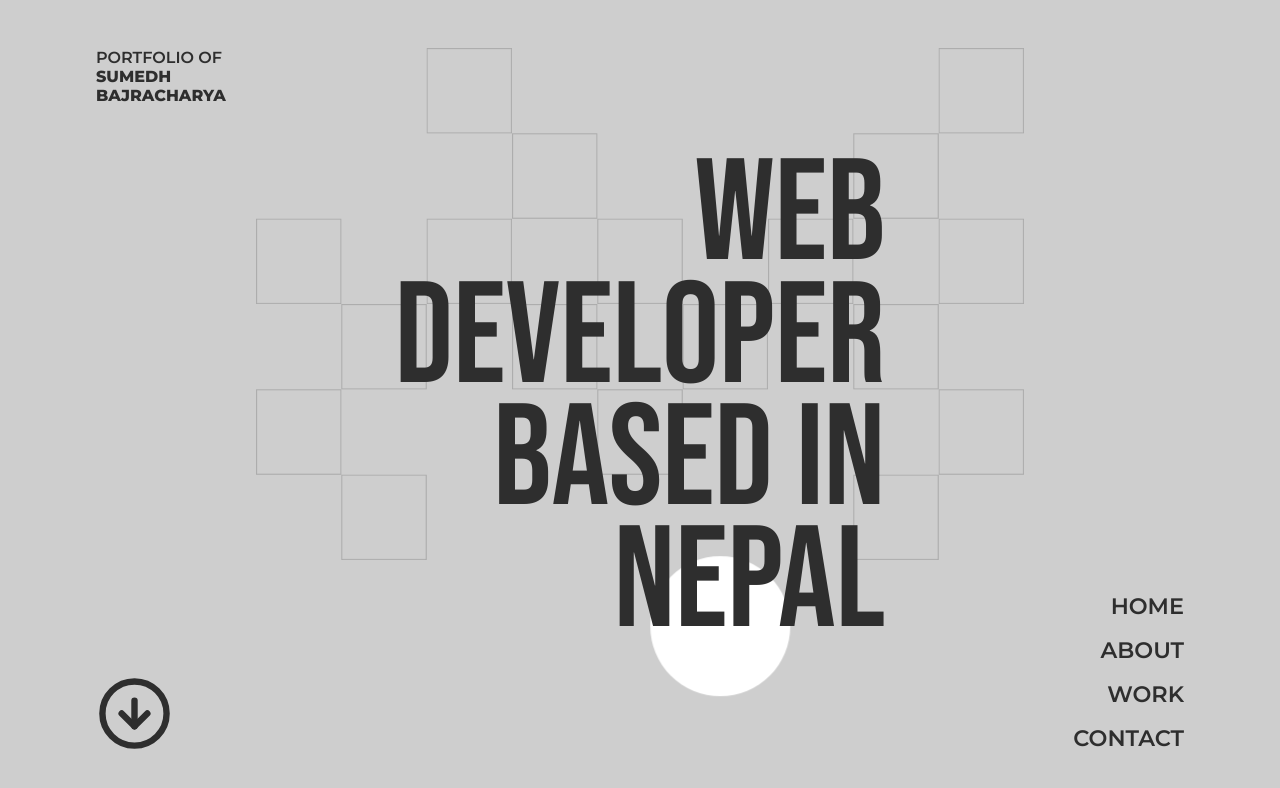
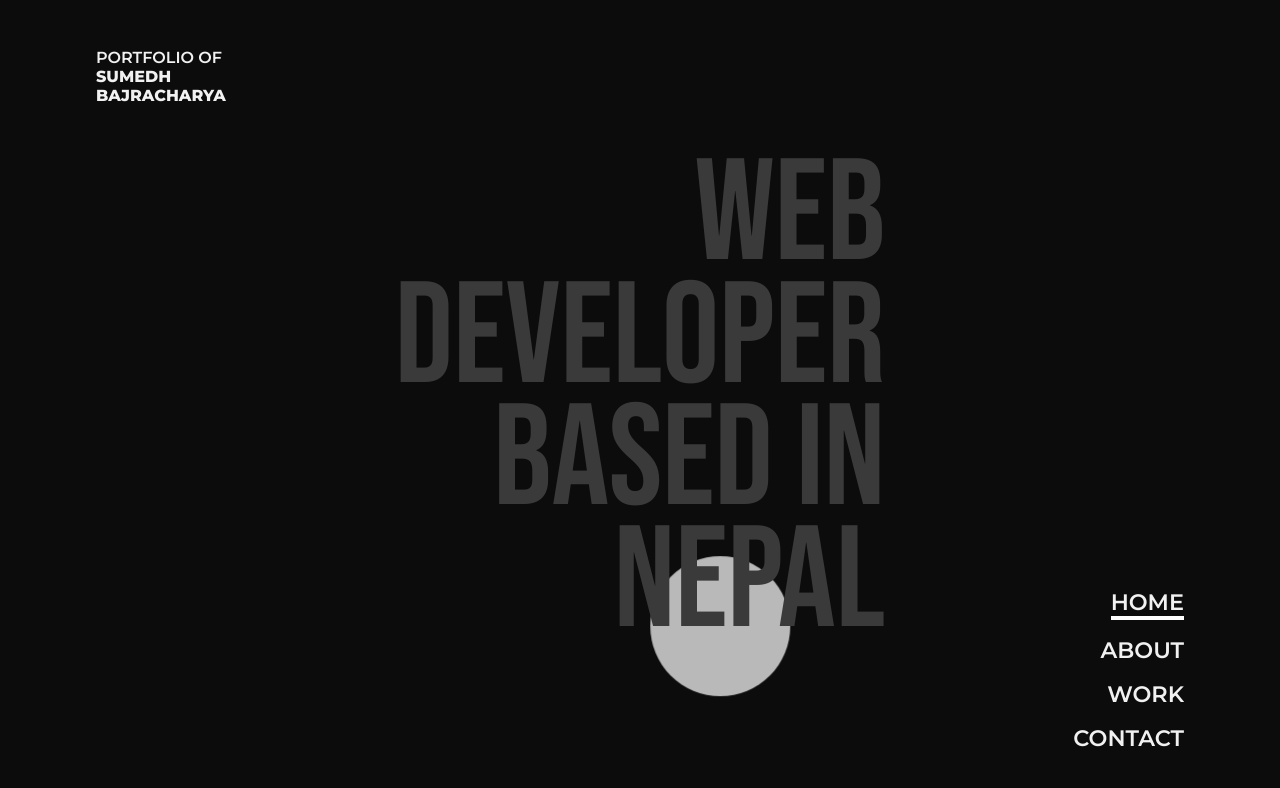
Before and after one commit to sumeddhh/sumedh-portfolio, a React (Create React App) app: page / in a window 1280 px wide. Shown: the top 788 px of the page. Built offline with nearby package versions, Linux system fonts and the light colour scheme.

Commit message:
Website skeleton

```diff
--- a/src/App.js
+++ b/src/App.js
@@ -3,8 +3,10 @@ import { ArrowDownCircle } from 'react-feather';
 import BG_GRID from './assets/BG_GRID.png'
 import CustomCursor from 'custom-cursor-react';
 import 'custom-cursor-react/dist/index.css';
+import { useState } from 'react';
 
 const App = () => {
+  const [activeTab, setActiveTab] = useState(1);
   return (
     <main>
       <section className="home flex relative">
@@ -16,23 +18,63 @@ const App = () => {
             <div className="fw-600">PORTFOLIO OF</div>
             <div className="fw-800">SUMEDH<br /> BAJRACHARYA</div>
           </div>
-          <ArrowDownCircle size={77} className="pointer" />
+          {/* <ArrowDownCircle size={77} className="pointer" /> */}
         </div>
         <div className="container flex-centered full-height full-width relative">
           <div className="bg-el-home"></div>
+          {
+            activeTab === 1 ?
               <div className="headline">
                 WEB<br />
                 DEVELOPER<br />
                 BASED IN<br />
                 NEPAL
               </div>
+              :
+              activeTab === 2 ?
+                <div className="headline">
+                  I AM <br />
+                  FROM<br />
+                  BHAKTAPUR
+                </div>
+                :
+                activeTab === 3 ?
+                  <div className="headline">
+                    I CURRENTLY <br />
+                    WORK AT<br />
+                    GRITFEAT SOLUTIONS
+                  </div>
+                  :
+                  activeTab === 4 ?
+                    <div className="headline socials">
+                      I'M REACHABLE<br />
+                      AT<br />
+                      <span className="fb pointer">
+                        <a href="https://www.facebook.com/sumeddhh/">FACEBOOK</a></span><br />
+                      <span className="li pointer">
+                        <a href="https://www.linkedin.com/in/sumedh-bajracharya-1193361b6">LINKEDIN</a></span><br />
+                    </div> :
+                    ''
+          }
         </div>
         <div className="nav flex column items-end justify-end"
           style={{ fontSize: '1.4rem', width: '20%' }}>
-          <div className="nav-item secondary-text fw-600 pt-md pointer">HOME</div>
-          <div className="nav-item secondary-text fw-600 pt-md pointer">ABOUT</div>
-          <div className="nav-item secondary-text fw-600 pt-md pointer">WORK</div>
-          <div className="nav-item secondary-text fw-600 pt-md pointer">CONTACT</div>
+          <div className={activeTab === 1 ? 'active nav-item secondary-text fw-600 pt-md pointer' : 'nav-item secondary-text fw-600 pt-md pointer'}
+            onClick={() => {
+              setActiveTab(1)
+            }}>HOME</div>
+          <div className={activeTab === 2 ? 'active nav-item secondary-text fw-600 pt-md pointer' : 'nav-item secondary-text fw-600 pt-md pointer'}
+            onClick={() => {
+              setActiveTab(2)
+            }}>ABOUT</div>
+          <div className={activeTab === 3 ? 'active nav-item secondary-text fw-600 pt-md pointer' : 'nav-item secondary-text fw-600 pt-md pointer'}
+            onClick={() => {
+              setActiveTab(3)
+            }}>WORK</div>
+          <div className={activeTab === 4 ? 'active nav-item secondary-text fw-600 pt-md pointer' : 'nav-item secondary-text fw-600 pt-md pointer'}
+            onClick={() => {
+              setActiveTab(4)
+            }}>CONTACT</div>
         </div>
       </section>
       <CustomCursor
@@ -46,7 +88,7 @@ const App = () => {
         }}
         targetOpacity={0.5}
       />
-    </main>
+    </main >
   )
 }
 
--- a/src/css/style.scss
+++ b/src/css/style.scss
@@ -296,19 +296,23 @@ body {
 }
 section {
   height: 100vh;
-  background-color: #cecece;
+  background-color: #0c0c0c;
   width: 100vw;
   padding:6vh 7.5vw;
 }
+
 .headline {
   font-family: "Bebas Neue";
   font-size: 144px;
   text-align: right;
   line-height: 0.85em;
   z-index: 1;
+  color: rgb(58, 58, 58);
 }
 .secondary-text{
   font-family: "Montserrat";
+  color:rgb(241, 241, 241);
+  z-index: 1;
 }
 .fw-600{
   font-weight: 600;
@@ -320,7 +324,7 @@ section {
   height: 140px;
   width: 140px;
   border-radius: 100%;
-  background: white;
+  background: rgb(185, 185, 185);
   position: absolute;
   animation: moveAround linear infinite 28s;
 }
@@ -343,3 +347,19 @@ section {
     transform: rotate(360deg) translateX(240px) rotate(-360deg);
   }
 }
+
+.active{
+  border-bottom: 4px solid #fff;
+}
+.socials{
+  a{
+    text-decoration: none;
+    color: inherit;
+  }
+  .fb:hover{
+    color:#2d88ff;
+  }
+  .li:hover{
+    color:#0a66c2;
+  }
+}
```
Lines whose indentation alone changed are shown as unchanged.
